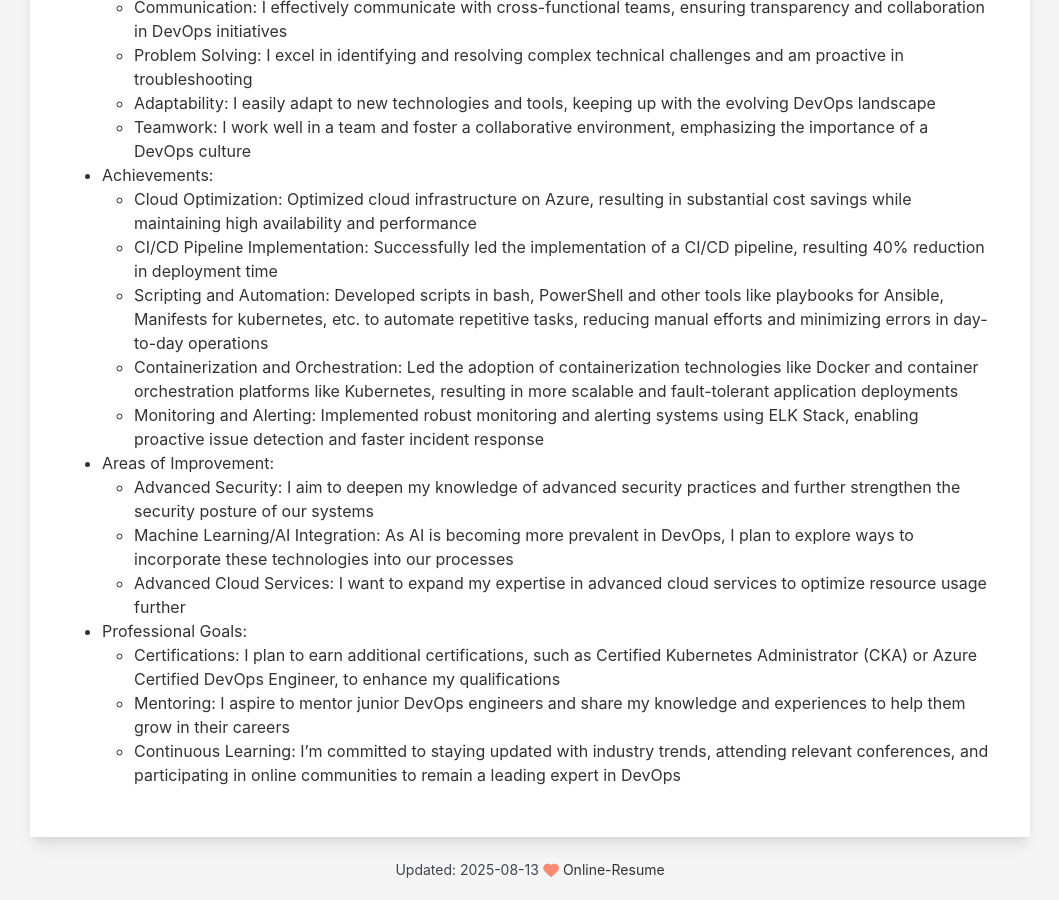
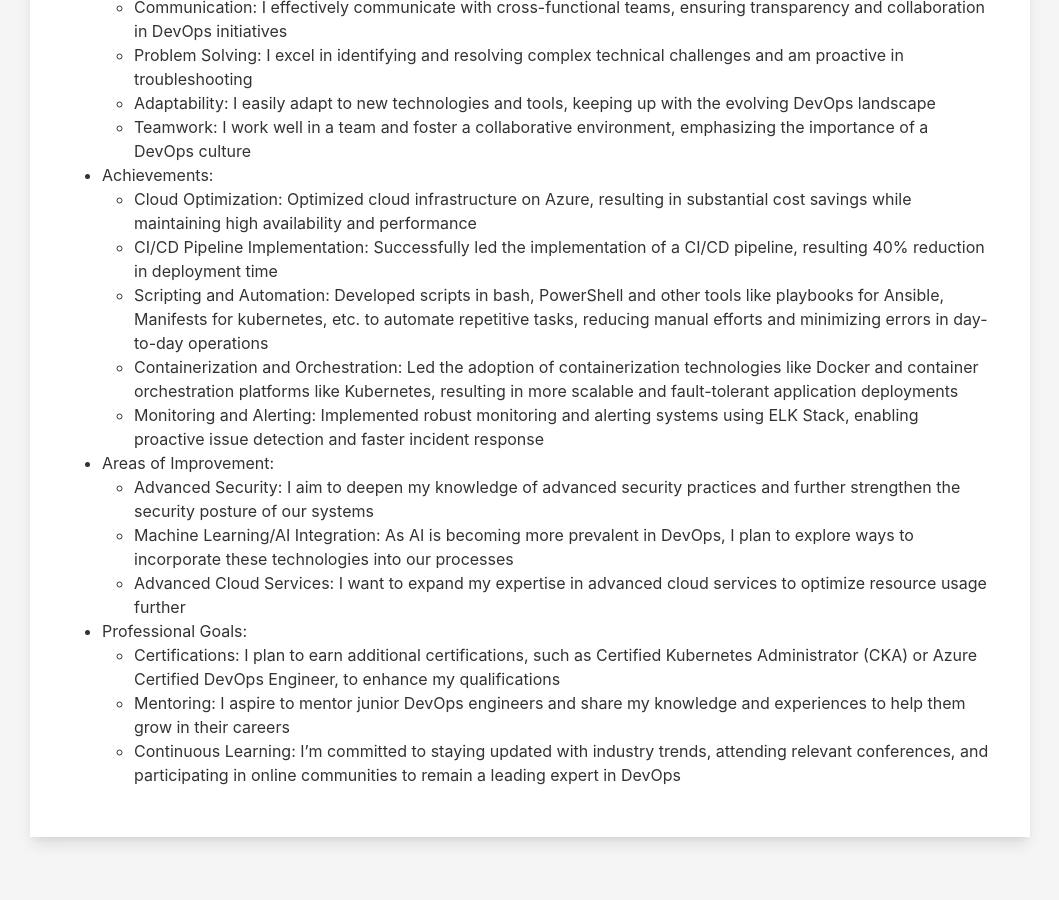
Before and after one commit to Raskinn/Resume, a Jekyll site: the page built from index.html, in a window 1280 px wide and 900 px high, scrolled down 1806 px. Shown: the whole window, without its empty margins (110-1169 px from the left). Built offline with Jekyll 4.4.1, drawn with Linux system fonts in a browser that asks for light colours.

Commit message:
removed footer

```diff
--- a/_includes/footer.html
+++ b/_includes/footer.html
@@ -1,6 +1,2 @@
 <footer class="footer">
-  <span>Updated:&nbsp;</span>
-  <span>{{ site.time | date: site.date_format | default: "%Y-%m-%d" }}</span>
-  <i class="fa-solid fa-heart fa-beat-fade"></i>
-  <a href="https://github.com/tarrex/online-resume" target="_blank">Online-Resume</a>
 </footer>
```
